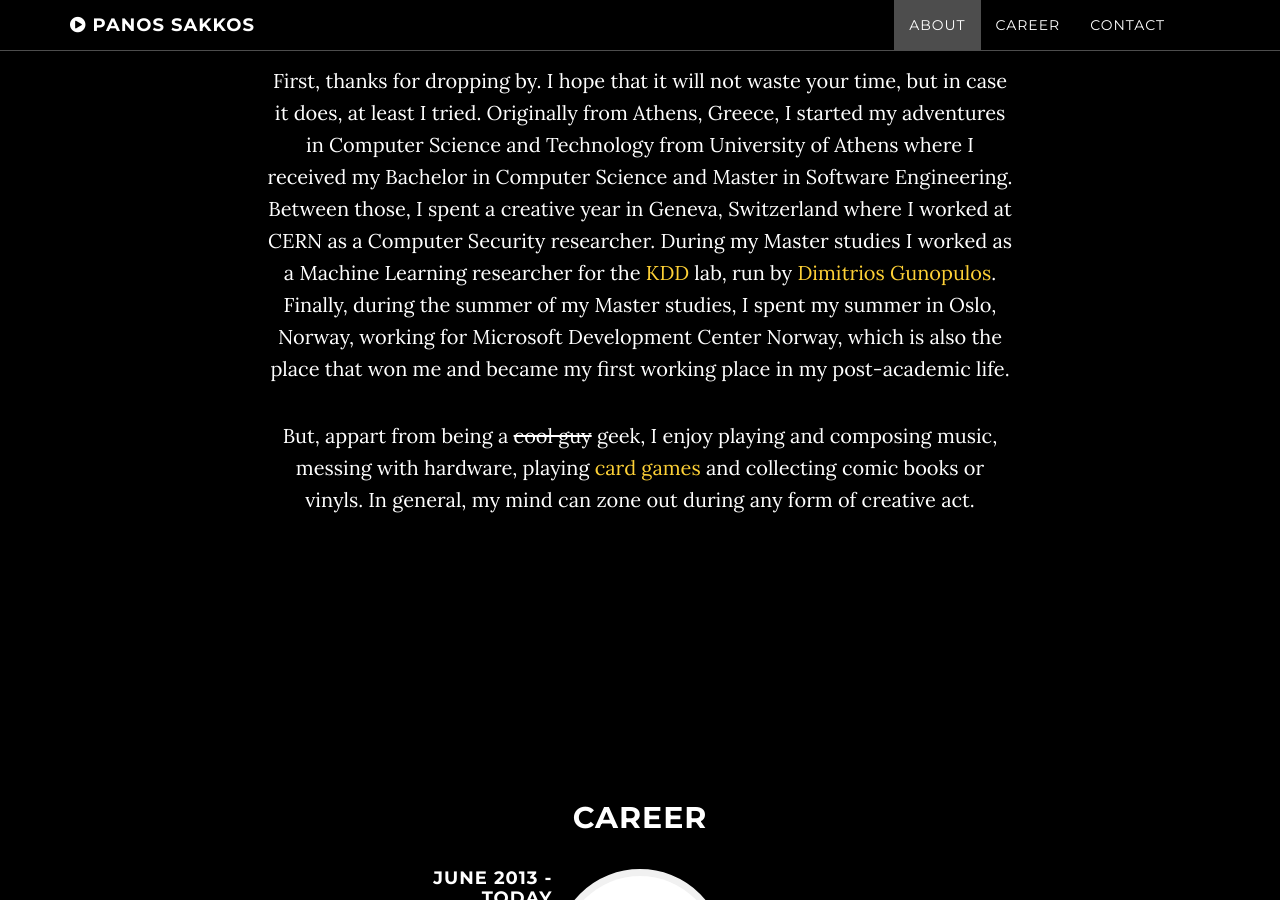
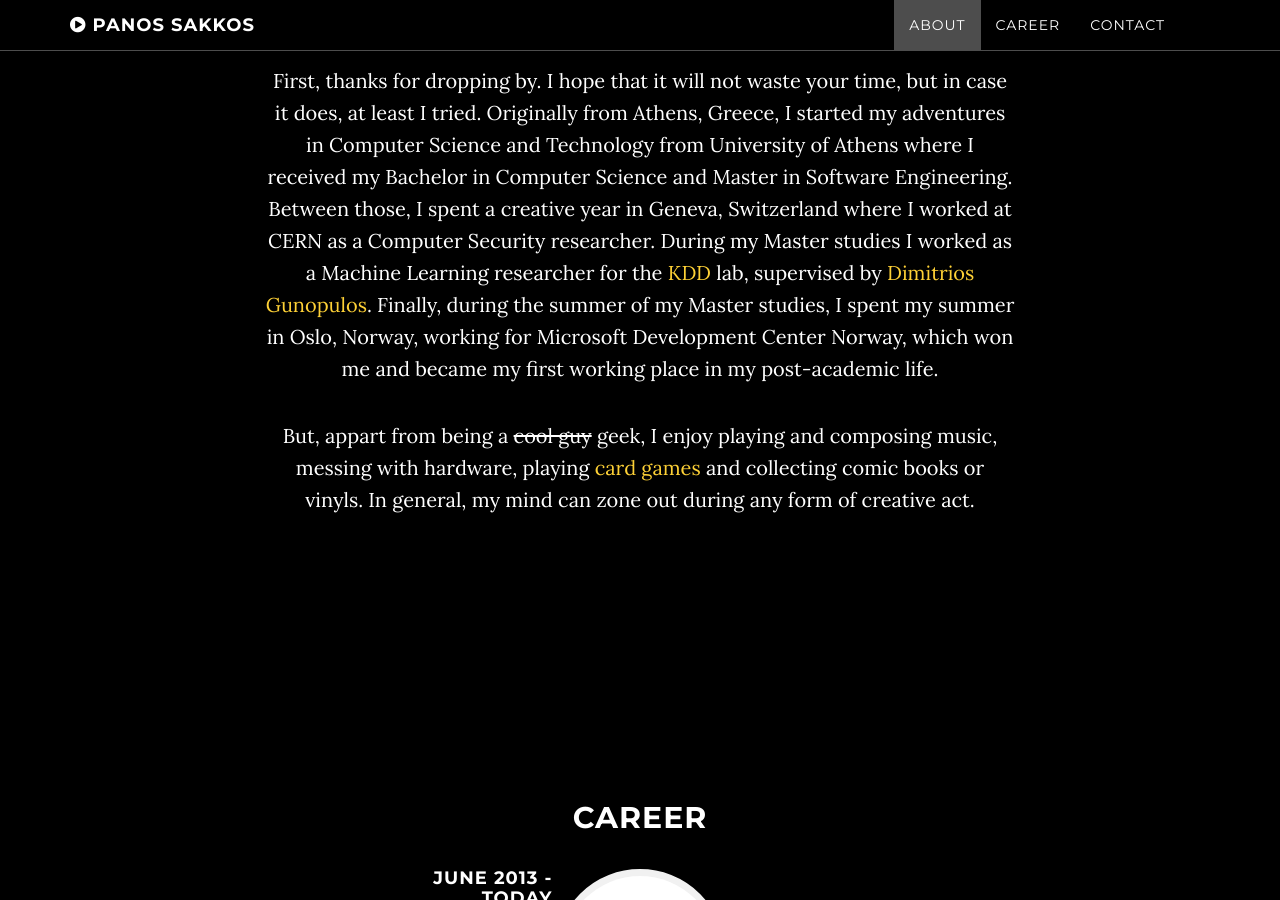
Before and after one commit to le4ker/blog, a Jekyll site: the page built from index.html, in a window 1280 px wide and 900 px high, scrolled down 1252 px. Built offline with Jekyll 4.4.1, drawn with Linux system fonts in a browser that asks for light colours.

Commit message:
updated about

```diff
--- a/about.html
+++ b/about.html
@@ -7,6 +7,6 @@ title: About
 
 Panos often refers to himself in third person, but he doesn't enjoy playing this game while communicating in a <strike>written</strike> typed way.
 
-First, thanks for dropping by. I hope that it will not waste your time, but in case it does, at least I tried. Originally from Athens, Greece, I started my adventures in Computer Science and Technology from University of Athens where I received my Bachelor in Computer Science and Master in Software Engineering. Between those, I spent a creative year in Geneva, Switzerland where I worked at CERN as a Computer Security researcher. During my Master studies I worked as a Machine Learning researcher for the <a href="http://kddlab.di.uoa.gr/" target="_blank">KDD</a> lab, run by <a href="https://scholar.google.com/citations?user=PHJokEQAAAAJ&hl=en&oi=ao" target="_blank">Dimitrios Gunopulos</a>. Finally, during the summer of my Master studies, I spent my summer in Oslo, Norway, working for Microsoft Development Center Norway, which is also the place that won me and became my first working place in my post-academic life.
+First, thanks for dropping by. I hope that it will not waste your time, but in case it does, at least I tried. Originally from Athens, Greece, I started my adventures in Computer Science and Technology from University of Athens where I received my Bachelor in Computer Science and Master in Software Engineering. Between those, I spent a creative year in Geneva, Switzerland where I worked at CERN as a Computer Security researcher. During my Master studies I worked as a Machine Learning researcher for the <a href="http://kddlab.di.uoa.gr/" target="_blank">KDD</a> lab, supervised by <a href="https://scholar.google.com/citations?user=PHJokEQAAAAJ&hl=en&oi=ao" target="_blank">Dimitrios Gunopulos</a>. Finally, during the summer of my Master studies, I spent my summer in Oslo, Norway, working for Microsoft Development Center Norway, which won me and became my first working place in my post-academic life.
 
 But, appart from being a <strike>cool guy</strike> geek, I enjoy playing and composing music, messing with hardware, playing <a href="http://deck.tk/43TX9icn" target="_blank">card games</a> and collecting comic books or vinyls. In general, my mind can zone out during any form of creative act.
```
